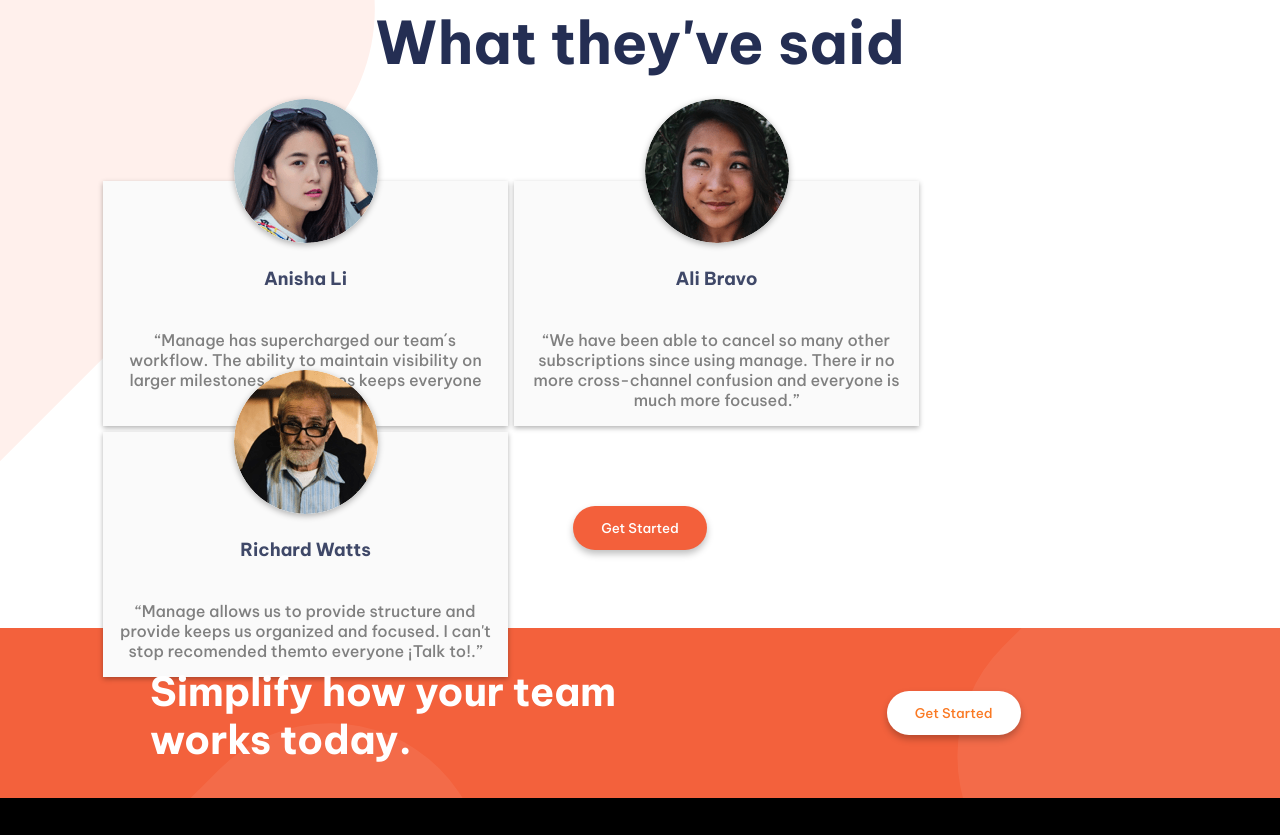
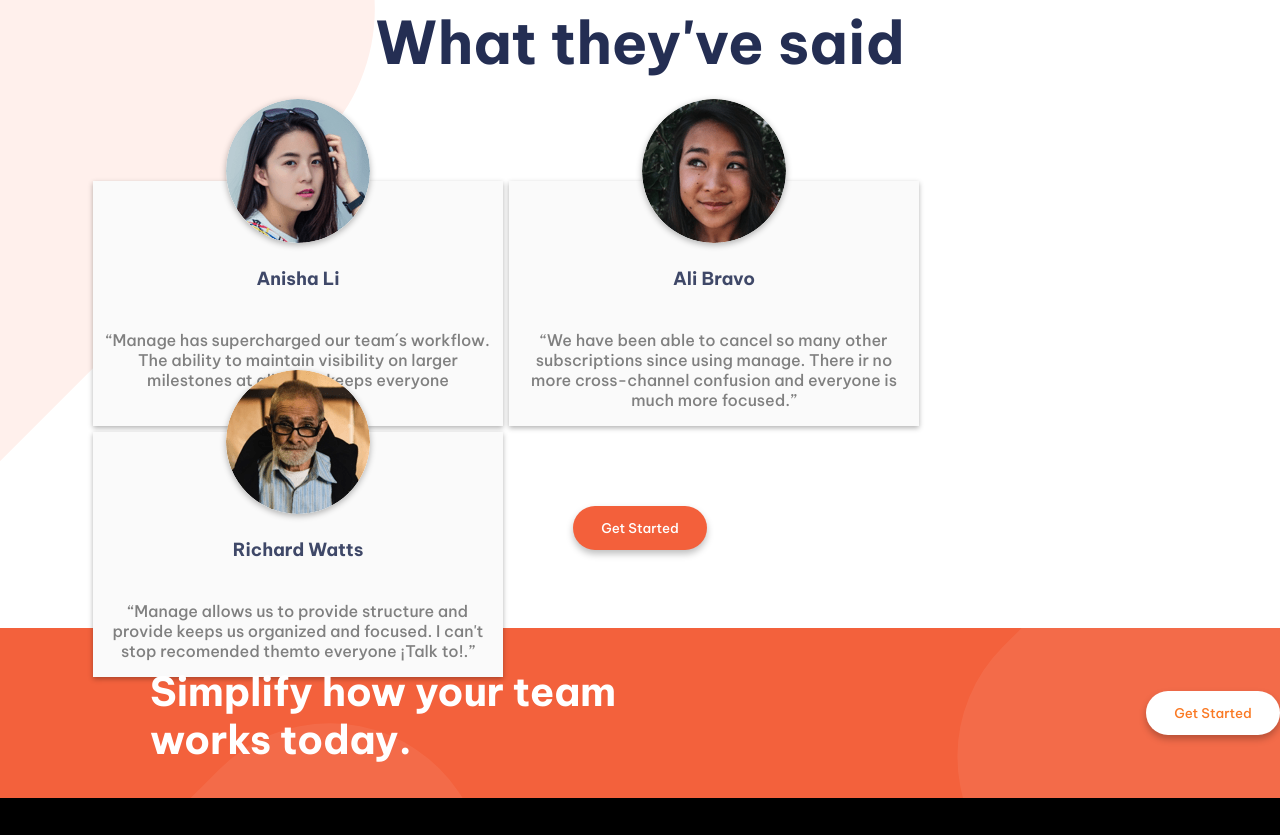
Before and after one commit to LGOMEZOY/LauraM-G-mez-C6, a plain HTML site: page index.html in a window 1280 px wide. Shown: the part 1410-2245 px from the top of the page. Drawn offline with Linux system fonts and the light colour scheme; files whose address does not match are found by name.

Commit message:
mediaqueris pendientes

```diff
--- a/styles/styles.css
+++ b/styles/styles.css
@@ -268,8 +268,8 @@
   display: flex;
  /*  align-items: center; */
   flex-wrap: wrap;
-  margin-left: 100px;
-  margin-right: 100px;
+  margin-left: 90px;
+  margin-right: 90px;
    /* justify-content: space-between; */
    height: 250px;
   }
@@ -277,7 +277,7 @@
 .cards {
     display: flex;
     height: 245px;
-    width: 405px;
+    width: 410px;
     margin: 3px;
     background-color:#FAFAFA;
     flex-direction: column;
@@ -379,6 +379,7 @@ transform: translateY(4px);
     align-content: center;
     justify-content: center;
     flex-wrap: wrap;
+    margin-left: 300px;
    }
 
    #white-button {
@@ -671,8 +672,7 @@ display: none;
   }
 
  #button-cards {
-  height: auto;
-  margin: 10px;
+  margin: 0;
  }
 
 
```
